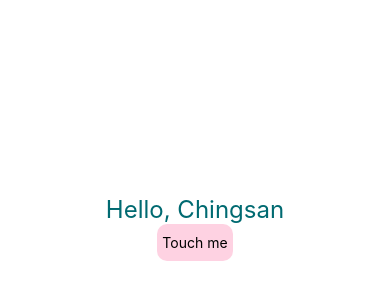
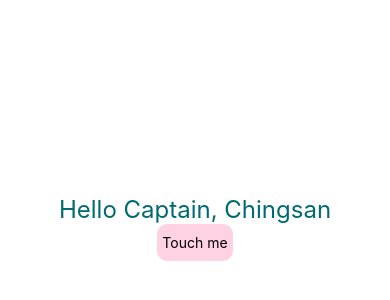
Before and after one commit to Chingsan53/flora-follies-mobile, a React Native app: screen / in a window 390 px wide. Shown: the part 194-494 px from the top of the page. Built offline with nearby package versions, Linux system fonts and the light colour scheme.

Commit message:
added captain for testing

```diff
--- a/App.js
+++ b/App.js
@@ -4,7 +4,7 @@ import { StyleSheet, Text, View, TouchableOpacity } from "react-native";
 export default function App() {
   return (
     <View style={styles.container}>
-      <Text style={styles.header}>Hello, Chingsan</Text>
+      <Text style={styles.header}>Hello Captain, Chingsan</Text>
       <TouchableOpacity style={styles.button1}>
         <Text>Touch me</Text>
       </TouchableOpacity>
```
